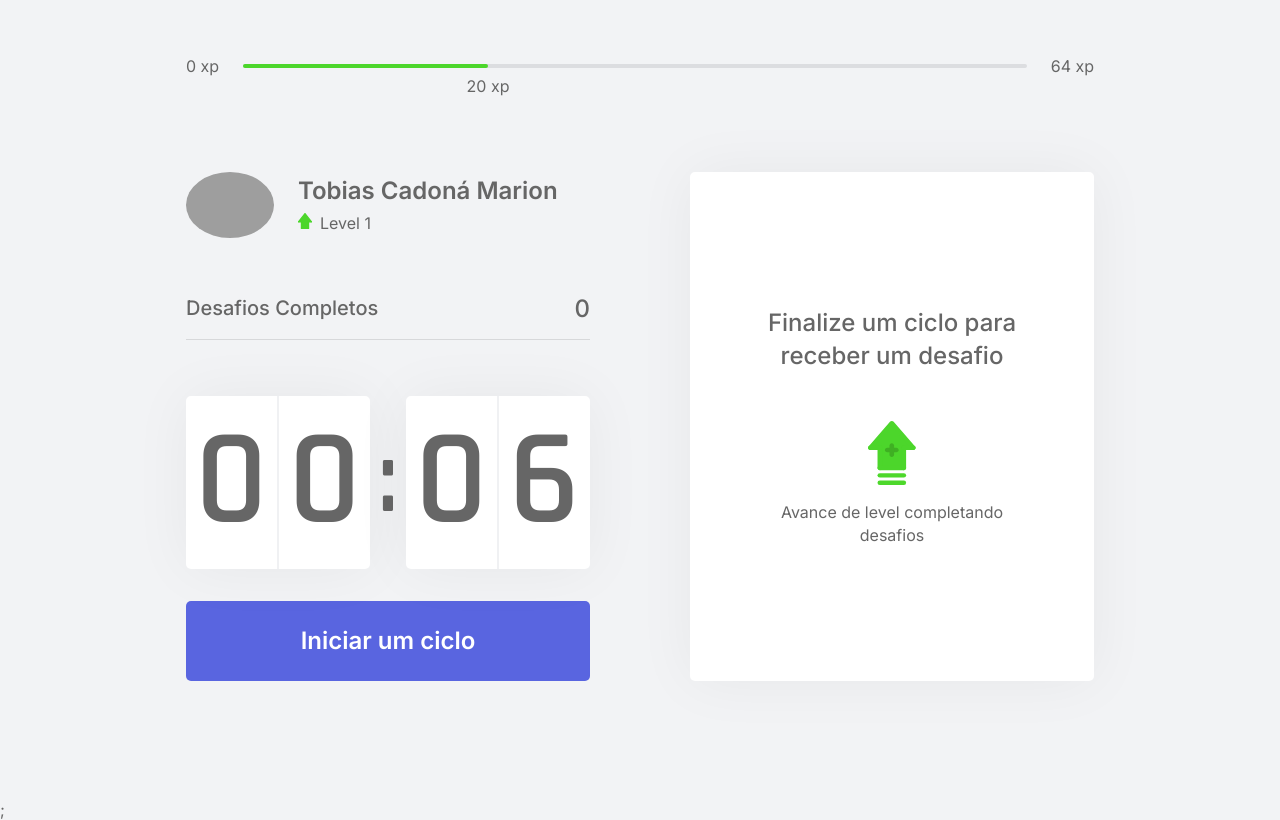
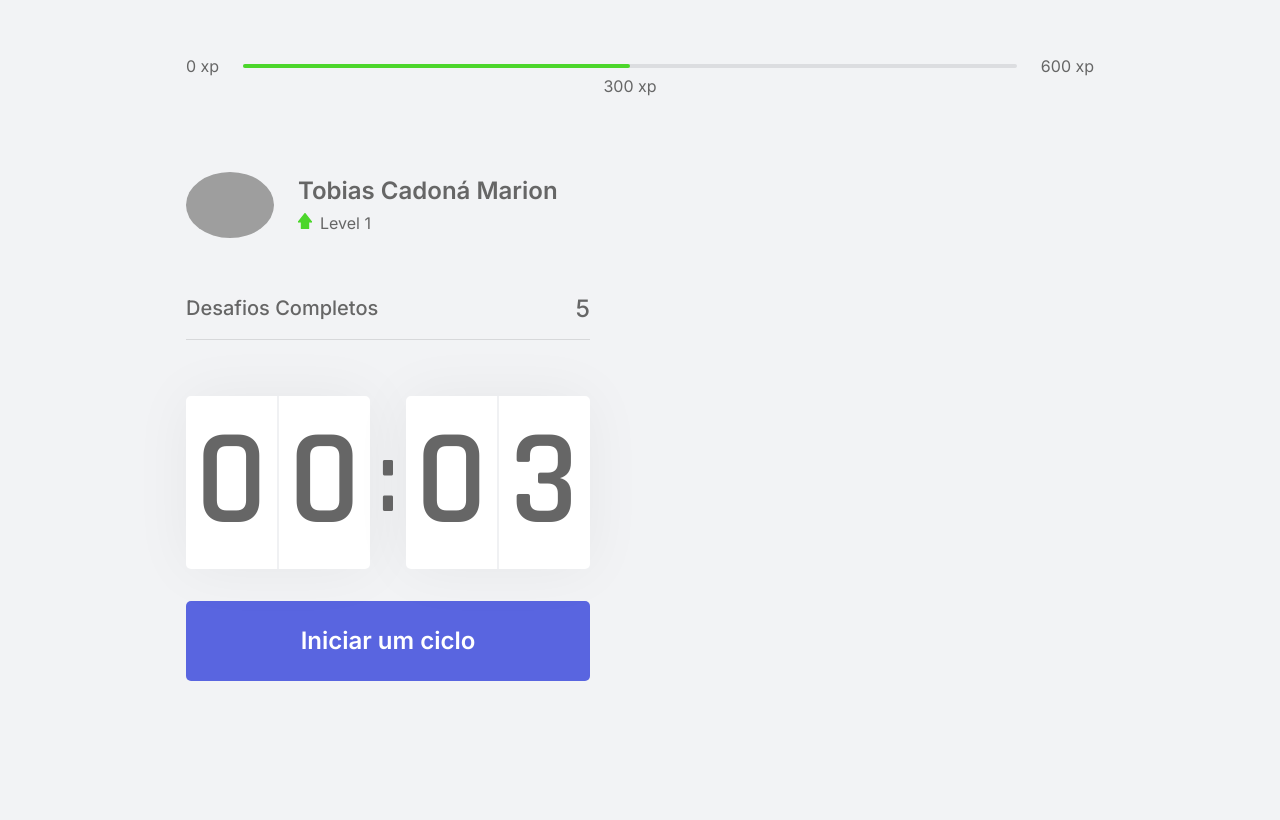
Before and after one commit to tobiasMarion/nlw4-react-moveit, a Next.js app: page / in a window 1280 px wide. Built offline with nearby package versions, Linux system fonts and the light colour scheme; grey boxes are pictures that could not be loaded.

Commit message:
Revert "Aula 3"
This reverts commit c054d05b91acdbc3b281c769b09005a4237e57ae.

```diff
--- a/challenges.json
+++ /dev/null
@@ -1,62 +0,0 @@
-[
-  {
-    "type": "body",
-    "description": "Estique um de seus braços com a palma da mão virada para frente e puxe os dedos para cima por 10 segundos por mão.",
-    "amount": 80
-  },
-  {
-    "type": "body",
-    "description": "Estique seu braço contra o peito e puxe-o utilizando o outro braço por 10 segundos por braço.",
-    "amount": 60
-  },
-  {
-    "type": "body",
-    "description": "Puxe seu pescoço com a ajuda da mão para a direita e para a esquerda, permanecendo na posição por alguns segundos.",
-    "amount": 70
-  },
-  {
-    "type": "body",
-    "description": "Com as duas mãos na parte de trás da cabeça, leve-a para baixo, alongando a parte de trás da região.",
-    "amount": 60
-  },
-  {
-    "type": "body",
-    "description": "Cruze as pernas e desça com as mãos esticadas em direção ao chão. Repita o movimento com a outra perna na frente.",
-    "amount": 100
-  },
-  {
-    "type": "body",
-    "description": "Sentado, abra as pernas e tente encostar as palmas das mãos no chão, repita 3 vezes por 5 segundos.",
-    "amount": 80
-  },
-  {
-    "type": "body",
-    "description": "Puxe o joelho de encontro ao peito e segure, troque de perna após 10 segundos.",
-    "amount": 50
-  },
-  {
-    "type": "body",
-    "description": "Sentado, cruze uma perna e incline seu tronco à frente, troque de perna após 10 segundos.",
-    "amount": 80
-  },
-  {
-    "type": "eye",
-    "description": "Sentado, feche os olhos e cubra-os com as palmas da mão durante 2 minutos, depois abra normalmente.",
-    "amount": 90
-  },
-  {
-    "type": "eye",
-    "description": "Em algum ambiente aberto, olhe o mais longe que puder em quatro direções por 3s, mexa apenas os olhos. Repita 3 vezes.",
-    "amount": 140
-  },
-  {
-    "type": "eye",
-    "description": "Usando os polegares, massage a área abaixo das sobrancelhas em movimentos circulares por 15 segundos.",
-    "amount": 70
-  },
-  {
-    "type": "body",
-    "description": "Em pé, gire a cintura o máximo que puder para a esquerda, segure por cinco segundos. Repita para a direita.",
-    "amount": 90
-  }
-]
--- a/src/components/ChallengeBox.tsx
+++ /dev/null
@@ -1,47 +0,0 @@
-import { useContext } from "react";
-import { ChallengeContext } from "../contexts/ChallengesContext";
-import styles from "../styles/components/ChallengeBox.module.css";
-
-export function ChallengeBox() {
-  const { activeChallenge, resetChallenge } = useContext(ChallengeContext);
-
-  return (
-    <div className={styles.challengeBoxContainer}>
-      {activeChallenge ? (
-        <div className={styles.challengeActive}>
-          <header>Ganhe {activeChallenge.amount} xp</header>
-
-          <main>
-            <img src={`icons/${activeChallenge.type}.svg`}/>
-            <strong>Novo desafio</strong>
-            <p>{activeChallenge.description}</p>
-          </main>
-
-          <footer>
-            <button
-              className={styles.challengeFailedButton}
-              onClick={resetChallenge}
-            >
-              Falhei
-            </button>
-            <button
-              className={styles.challengeSuccedButton}
-              // onClick={}
-            >
-              Completei
-            </button>
-          </footer>
-        </div>
-      ) : (
-        <div className={styles.challengeNotActive}>
-          <strong>Finalize um ciclo para receber um desafio</strong>
-
-          <p>
-            <img src="icons/level-up.svg" alt="Level Up" />
-            Avance de level completando desafios
-          </p>
-        </div>
-      )}
-    </div>
-  );
-}
--- a/src/components/CompletedChallenges.tsx
+++ b/src/components/CompletedChallenges.tsx
@@ -1,14 +1,10 @@
-import { useContext } from 'react';
-import { ChallengeContext } from '../contexts/ChallengesContext';
 import styles from '../styles/components/CompletedChallenges.module.css'
 
 export function CompletedChallenges() {
-    const { challengesCompleted } = useContext(ChallengeContext)
-
     return (
         <div className={styles.completedChallengesContainer}>
             <span>Desafios Completos</span>
-            <span>{ challengesCompleted }</span>
+            <span>5</span>
         </div>
     );
 }
--- a/src/components/Countdown.tsx
+++ b/src/components/Countdown.tsx
@@ -1,21 +1,23 @@
-import { useState, useEffect, useContext } from "react";
-import { ChallengeContext } from "../contexts/ChallengesContext";
+import { useState, useEffect } from "react";
 import styles from "../styles/components/Countdown.module.css";
 
 let countdownTimeout: NodeJS.Timeout;
 
 export function Countdown() {
-    const { startNewChallenge } = useContext(ChallengeContext)
-
-    const [ time, setTime ] = useState(0.1 * 60);
-    const [ isActive, setIsActive ] = useState(false);
-    const [ hasFinished, setHasFinished ] = useState(false);
+    // States
+    const [time, setTime] = useState(0.05 * 60);
+    const [isActive, setIsActive] = useState(false);
+    const [hasFinished, setHasFinished] = useState(false);
 
     const minutes = Math.floor(time / 60);
     const seconds = time % 60;
 
-    const [minutesLeft, minutesRight] = String(minutes).padStart(2, "0").split("");
-    const [secondsLeft, secondsRight] = String(seconds).padStart(2, "0").split("");
+    const [minutesLeft, minutesRight] = String(minutes)
+        .padStart(2, "0")
+        .split("");
+    const [secondsLeft, secondsRight] = String(seconds)
+        .padStart(2, "0")
+        .split("");
 
     function startCountdown() {
         setIsActive(true);
@@ -24,7 +26,7 @@ export function Countdown() {
     function resetCountdown() {
         clearTimeout(countdownTimeout);
         setIsActive(false);
-        setTime(0.1 * 60);
+        setTime(0.05 * 60);
     }
 
     useEffect(() => {
@@ -33,11 +35,10 @@ export function Countdown() {
                 setTime(time - 1);
             }, 1000);
         } else if (isActive || time === 0) {
+            setHasFinished(true);
             setIsActive(false);
-            setHasFinished(true);
-            startNewChallenge();
         }
-    }, [ isActive, time ]);
+    }, [isActive, time]);
 
     return (
         <div>
@@ -53,7 +54,7 @@ export function Countdown() {
                 </div>
             </div>
 
-            { hasFinished ? (
+            {hasFinished ? (
                 <button
                     className={styles.countdownButton}
                     disabled
--- a/src/components/ExperienceBar.tsx
+++ b/src/components/ExperienceBar.tsx
@@ -1,23 +1,17 @@
-import { useContext } from 'react';
-import { ChallengeContext } from '../contexts/ChallengesContext';
 import styles from '../styles/components/ExperienceBar.module.css';
 
 export function ExperienceBar() {
-    const { currentExperience, experienceToNextLevel } = useContext(ChallengeContext)
-
-    const percentToNextLevel = Math.round(currentExperience * 100) / experienceToNextLevel
-
     return (
         <header className={styles.experienceBar}>
             <span>0 xp</span>
             <div>
-                <div style={{ width: `${percentToNextLevel}%` }}/>
+                <div style={{ width: '50%' }}/>
 
-                <span className={styles.currentExperience} style={{ left: `${percentToNextLevel}%`}}>
-                    {currentExperience} xp
+                <span className={styles.currentExperience} style={{ left: '50%'}}>
+                    300 xp
                 </span>
             </div>
-            <span>{experienceToNextLevel} xp</span>
+            <span>600 xp</span>
         </header>
     );
 }
--- a/src/contexts/ChallengesContext.tsx
+++ /dev/null
@@ -1,66 +0,0 @@
-import { createContext, useState, ReactNode } from "react";
-import challenges from '../../challenges.json'
-
-interface challenge {
-  type: 'body' | 'eye';
-  description: string;
-  amount: number;
-}
-
-interface challengesContextData {
-  level: number;
-  currentExperience: number;
-  challengesCompleted: number;
-  levelUp: () => void;
-  startNewChallenge: ()=> void;
-  activeChallenge: challenge;
-  resetChallenge: ()=> void;
-  experienceToNextLevel: number;
-}
-
-interface challengesProviderProps {
-  children: ReactNode;
-}
-
-export const ChallengeContext = createContext({} as challengesContextData );
-
-export function ChallengeProvider({ children }: challengesProviderProps) {
-  const [level, setLevel] = useState(1);
-  const [currentExperience, setCurrentExperience] = useState(20);
-  const [challengesCompleted, setchallengesCompleted] = useState(0);
-  const [activeChallenge, setActiveChallenge] = useState(null)
-
-  const experienceToNextLevel = Math.pow((level + 1) * 4, 2)
-
-  function levelUp() {
-    setLevel(level + 1);
-  }
-
-  function startNewChallenge() {
-    const randomChallengeIndex = Math.floor(Math.random() * challenges.length)
-    const challenge = challenges[randomChallengeIndex]
-
-    setActiveChallenge(challenge)
-  }
-
-  function resetChallenge() {
-    setActiveChallenge(null)
-  }
-
-  return (
-    <ChallengeContext.Provider
-      value={{
-        level,
-        currentExperience,
-        challengesCompleted,
-        levelUp,
-        startNewChallenge,
-        activeChallenge,
-        resetChallenge,
-        experienceToNextLevel
-      }}
-    >
-      {children}
-    </ChallengeContext.Provider>
-  );
-}
--- a/src/pages/_app.tsx
+++ b/src/pages/_app.tsx
@@ -1,12 +1,7 @@
-import "../styles/global.css";
-import { ChallengeProvider } from "../contexts/ChallengesContext";
+import '../styles/global.css';
 
 function MyApp({ Component, pageProps }) {
-  return (
-    <ChallengeProvider>
-      <Component {...pageProps} />;
-    </ChallengeProvider>
-  );
+  return <Component {...pageProps} />
 }
 
-export default MyApp;
+export default MyApp
--- a/src/pages/index.tsx
+++ b/src/pages/index.tsx
@@ -1,14 +1,12 @@
 import Head from 'next/head';
-
-import styles from '../styles/pages/home.module.css';
 
 import { ExperienceBar } from "../components/ExperienceBar";
 import { Profile } from "../components/Profile";
 import { CompletedChallenges } from "../components/CompletedChallenges";
 import { Countdown } from "../components/Countdown";
-import { ChallengeBox } from '../components/ChallengeBox';
 
 
+import styles from '../styles/pages/home.module.css';
 
 export default function Home() {
   return (
@@ -25,9 +23,7 @@ export default function Home() {
           <CompletedChallenges />
           <Countdown />
         </div>
-        <div>
-          <ChallengeBox/>
-        </div>
+        <div></div>
       </section>
     </div>
   );
--- a/src/styles/components/ChallengeBox.module.css
+++ /dev/null
@@ -1,104 +0,0 @@
-.challengeBoxContainer {
-    height: 100%;
-    background: var(--white);
-    border-radius: 5px;
-    box-shadow: 0 0 60px rgba(0, 0, 0, 0.05);
-    padding: 1.5rem 2rem;
-    display: flex;
-    flex-direction: column;
-    align-items: center;
-    justify-content: center;
-    text-align: center;
-}
-
-.challengeNotActive {
-    display: flex;
-    flex-direction: column;
-    align-items: center;
-}
-
-.challengeNotActive strong {
-    font-size: 1.5rem;
-    font-weight: 500;
-    line-height: 1.4;
-}
-
-.challengeNotActive p {
-    display: flex;
-    flex-direction: column;
-    justify-content: center;
-    align-items: center;
-    line-height: 1.4;
-    max-width: 70%;
-    margin-top: 3rem;
-}
-
-.challengeNotActive p img{
-    margin-bottom: 1rem;
-    width: 20%;
-}
-
-
-.challengeActive {
-    height: 100%;
-    display: flex;
-    flex-direction: column;
-}
-
-.challengeActive header {
-    color: var(--blue);
-    font-weight: 600;
-    font-size: 1.25rem;
-    padding: 0 2rem 1.5rem;
-    border-bottom: 1px solid var(--gray-line);
-}
-
-.challengeActive main {
-    flex: 1;
-    display: flex;
-    flex-direction: column;
-    align-items: center;
-    justify-content: center;
-}
-
-.challengeActive main strong {
-    font-weight: 600;
-    font-size: 2rem;
-    color: var(--title);
-    margin: 1.5rem 0 1rem;
-}
-
-.challengeActive main p {
-    line-height: 1.5;
-}
-
-.challengeActive footer {
-    display: grid;
-    grid-template-columns: 1fr 1fr;
-    gap: 1rem;
-}
-
-.challengeActive footer button{
-    height: 3rem;
-    display: flex;
-    align-items: center;
-    justify-content: center;
-    border: 0;
-    border-radius: 5px;
-    color: var(--white);
-    font-size: 1rem;
-    font-weight: 600;
-    transition: 0.2s;
-}
-
-.challengeActive footer button.challengeFailedButton {
-    background: var(--red)
-}
-
-.challengeActive footer button.challengeSuccedButton {
-    background: var(--green)
-}
-
-.challengeActive footer button:hover {
-    filter: brightness(.9);
-}
--- a/src/styles/components/ExperienceBar.module.css
+++ b/src/styles/components/ExperienceBar.module.css
@@ -26,5 +26,4 @@ span.currentExperience {
     position: absolute;
     top: 12px;
     transform: translateX(-50%);
-    white-space: nowrap;
 }
--- a/src/styles/global.css
+++ b/src/styles/global.css
@@ -33,7 +33,6 @@
 body {
     background: var(--background);
     color: var(--text);
-    overflow: hidden;
 }
 
 body, input, textarea, button {
```
Also changed, not shown: 2 other files (tests, documents, lock files or other folders).
